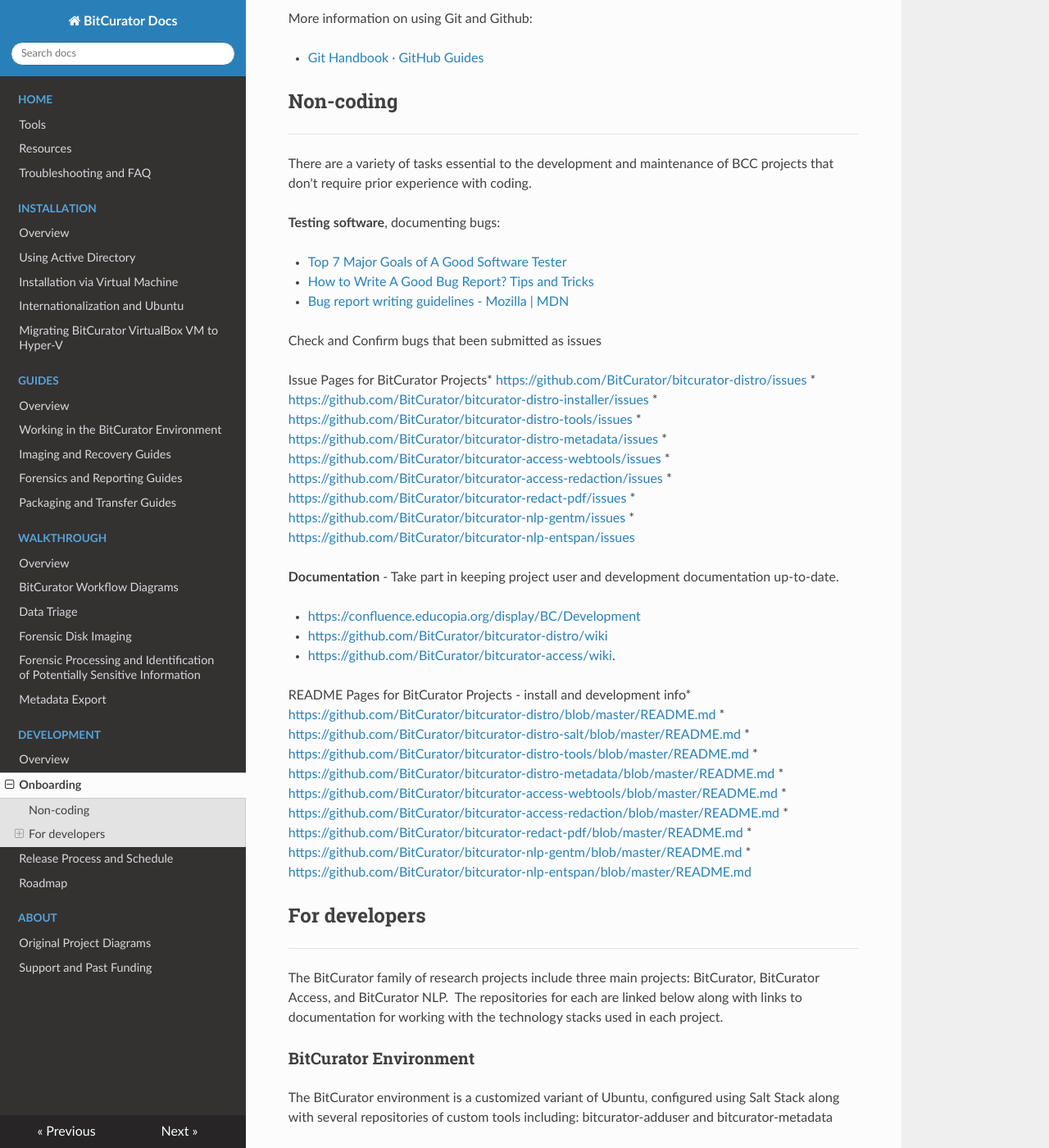
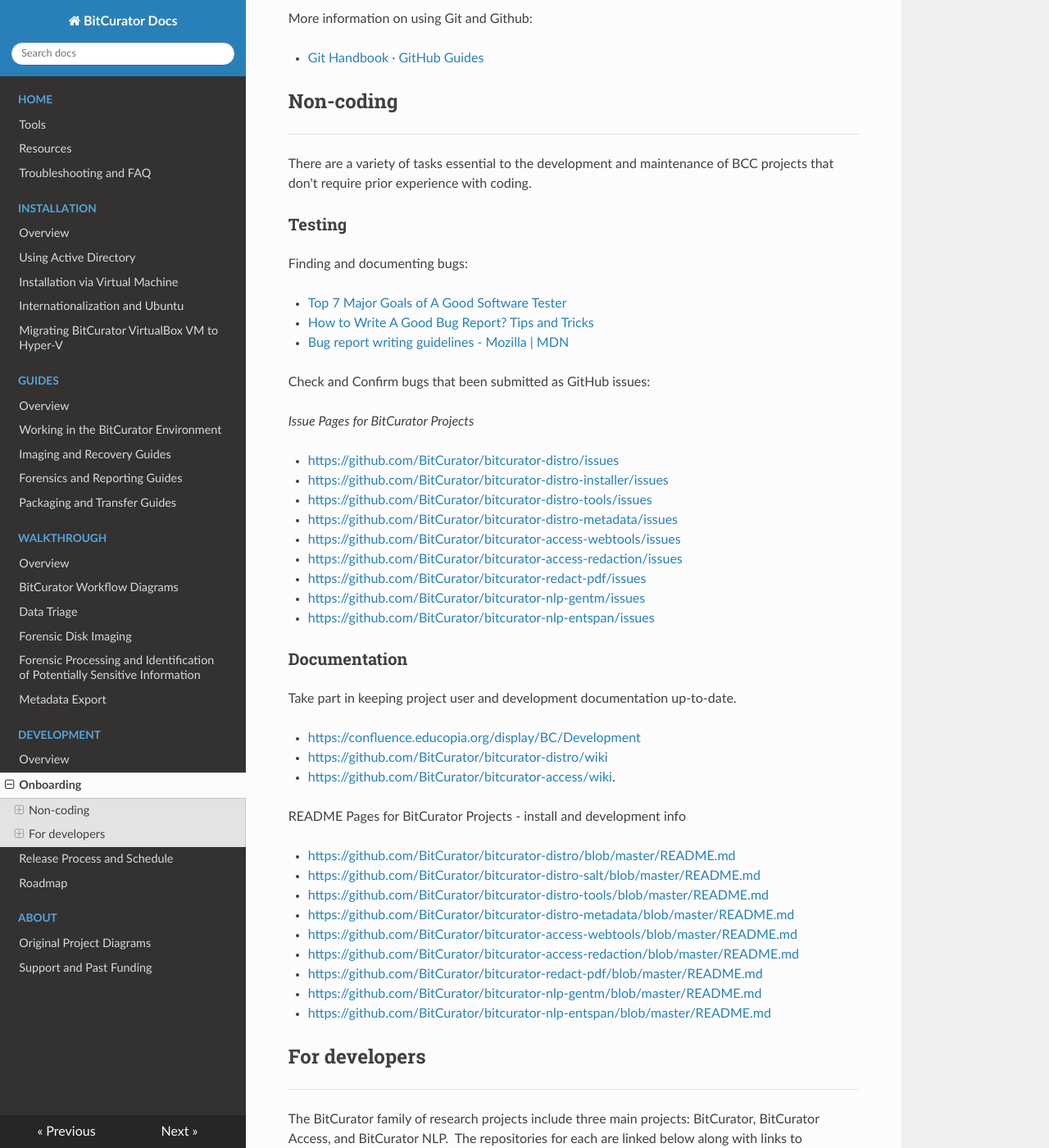
Before and after one commit to BitCurator/documentation, an MkDocs documentation site: the page built from docs/Development/Onboarding.md, in a window 1280 px wide and 1400 px high, scrolled down 341 px. Shown: the whole window at 82% size. Built offline with MkDocs 1.6.1, drawn with Linux system fonts in a browser that asks for light colours; nearby versions of some CDN libraries.

Commit message:
fix list format

```diff
--- a/docs/Development/Onboarding.md
+++ b/docs/Development/Onboarding.md
@@ -25,7 +25,9 @@
 
 
 
-**Testing software**, documenting bugs:
+### Testing
+
+Finding and documenting bugs:
 
 + [Top 7 Major Goals of A Good Software Tester](https://www.softwaretestinghelp.com/goals-of-a-software-tester/)
 + [How to Write A Good Bug Report? Tips and Tricks](https://www.softwaretestinghelp.com/how-to-write-good-bug-report/)
@@ -34,9 +36,11 @@
 
 
 
-Check and Confirm bugs that been submitted as issues
+Check and Confirm bugs that been submitted as GitHub issues:
 
-Issue Pages for BitCurator Projects* <https://github.com/BitCurator/bitcurator-distro/issues>
+*Issue Pages for BitCurator Projects*
+
+* <https://github.com/BitCurator/bitcurator-distro/issues>
 * <https://github.com/BitCurator/bitcurator-distro-installer/issues>
 * <https://github.com/BitCurator/bitcurator-distro-tools/issues>
 * <https://github.com/BitCurator/bitcurator-distro-metadata/issues>
@@ -48,13 +52,16 @@
 
 
 
-**Documentation** - Take part in keeping project user and development documentation up-to-date.
+### Documentation
+Take part in keeping project user and development documentation up-to-date.
 
 * <https://confluence.educopia.org/display/BC/Development>
 * <https://github.com/BitCurator/bitcurator-distro/wiki>
 * <https://github.com/BitCurator/bitcurator-access/wiki>.
 
-README Pages for BitCurator Projects - install and development info* <https://github.com/BitCurator/bitcurator-distro/blob/master/README.md>
+README Pages for BitCurator Projects - install and development info
+
+* <https://github.com/BitCurator/bitcurator-distro/blob/master/README.md>
 * <https://github.com/BitCurator/bitcurator-distro-salt/blob/master/README.md>
 * <https://github.com/BitCurator/bitcurator-distro-tools/blob/master/README.md>
 * <https://github.com/BitCurator/bitcurator-distro-metadata/blob/master/README.md>
@@ -93,23 +100,18 @@
 **Technology Stack:**
 
 * Ubuntu - Base operating system, user interface, tools
-+ [help.ubuntu.com](https://help.ubuntu.com/lts/ubuntu-help/index.html)
-
+    + [help.ubuntu.com](https://help.ubuntu.com/lts/ubuntu-help/index.html)
 * Salt Stack -
-+ [SaltStack Documentation](https://docs.saltstack.com)
-
+    + [SaltStack Documentation](https://docs.saltstack.com)
 * Shell Scripting -
-+ [BASH Programming - Introduction HOW-TO](https://tldp.org/HOWTO/Bash-Prog-Intro-HOWTO.html)
-+ [Bash Scripting Tutorial for Beginners](https://linuxconfig.org/bash-scripting-tutorial-for-beginners)
-
+    + [BASH Programming - Introduction HOW-TO](https://tldp.org/HOWTO/Bash-Prog-Intro-HOWTO.html)
+    + [Bash Scripting Tutorial for Beginners](https://linuxconfig.org/bash-scripting-tutorial-for-beginners)
 * Python -
-+ [Our Documentation - python.org](https://www.python.org/doc/)
-
+    + [Our Documentation - python.org](https://www.python.org/doc/)
 * Related components -
-+ [reingart/pyfpdf: Simple PDF generation for Python (FPDF PHP port)](https://github.com/reingart/pyfpdf)
-
+    + [reingart/pyfpdf: Simple PDF generation for Python (FPDF PHP port)](https://github.com/reingart/pyfpdf)
 * XSLT -
-+ [Introduction to XSLT](https://www.ibm.com/developerworks/xml/tutorials/x-introxslt/x-introxslt.html)
+    + [Introduction to XSLT](https://www.ibm.com/developerworks/xml/tutorials/x-introxslt/x-introxslt.html)
 
 ### **BitCurator Access Webtools**
 
@@ -122,16 +124,13 @@
 **Technology Stack:**
 
 * The Sleuth Kit -
-+ <http://www.sleuthkit.org/sleuthkit/>
-
+    + <http://www.sleuthkit.org/sleuthkit/>
 * PyTSK -
-+ <https://github.com/py4n6/pytsk>
-
+    + <https://github.com/py4n6/pytsk>
 * Flask -
-+ <https://flask.pocoo.org/>
-
+    + <https://flask.pocoo.org/>
 * Postgres -
-+ <https://www.postgresql.org/docs/current/>
+    + <https://www.postgresql.org/docs/current/>
 
 ### **BitCurator Access Redaction Tools**
 
```
